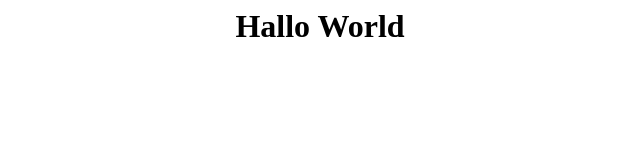
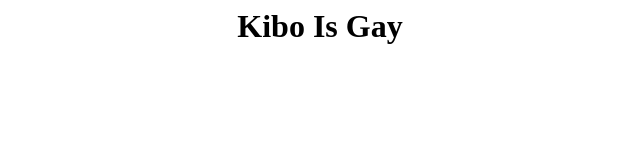
Before and after one commit to Apakoncete/koncet, a plain HTML site: page index.html in a window 1280 px wide. Shown: the whole page, without its empty margins (320-960 px from the left). Drawn offline with Linux system fonts and the light colour scheme.

Commit message:
Update index.html

```diff
--- a/index.html
+++ b/index.html
@@ -1 +1 @@
-<center><h1>Hallo World</h1></center>
+<center><h1>Kibo Is Gay</h1></center>
```
